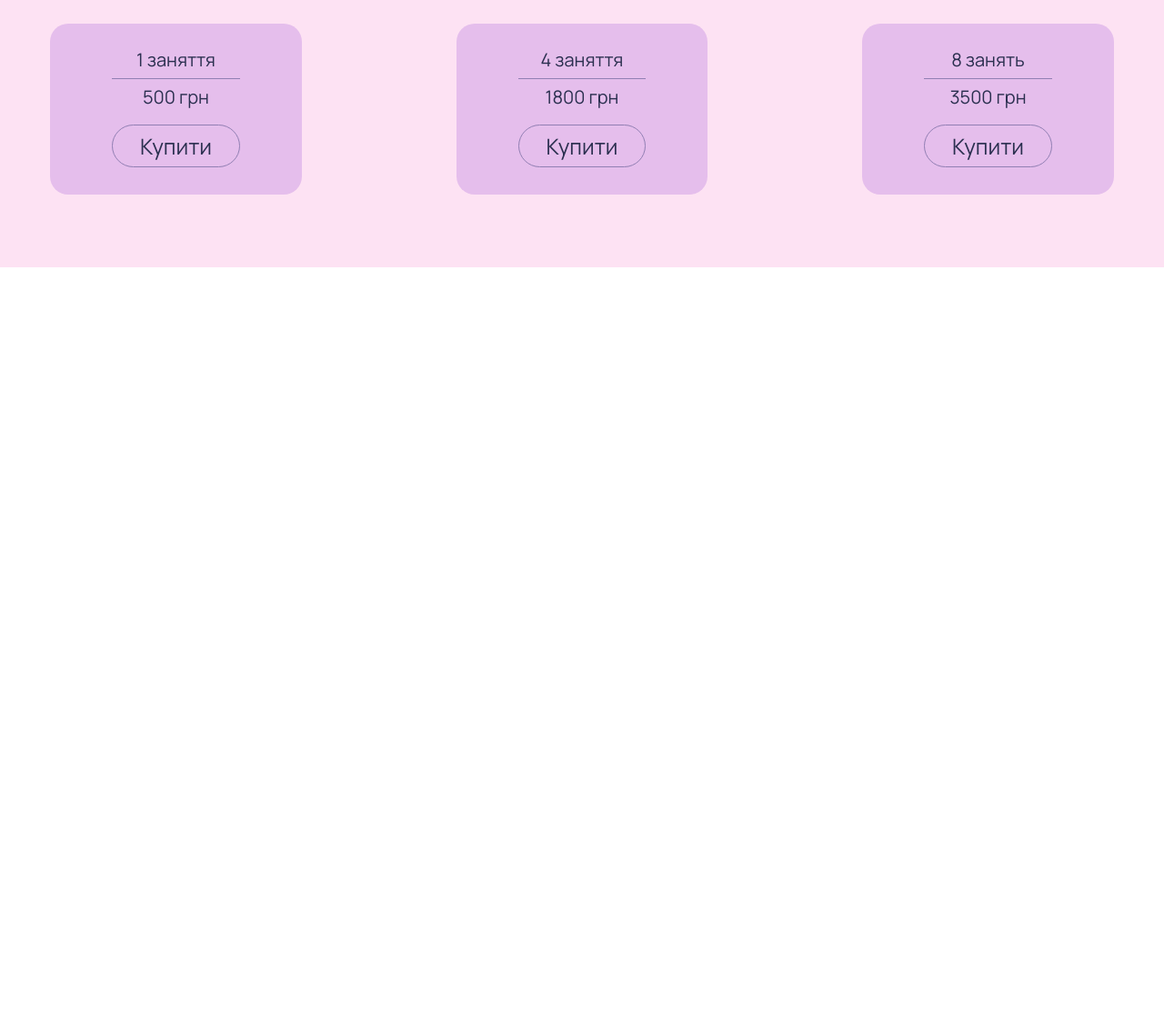
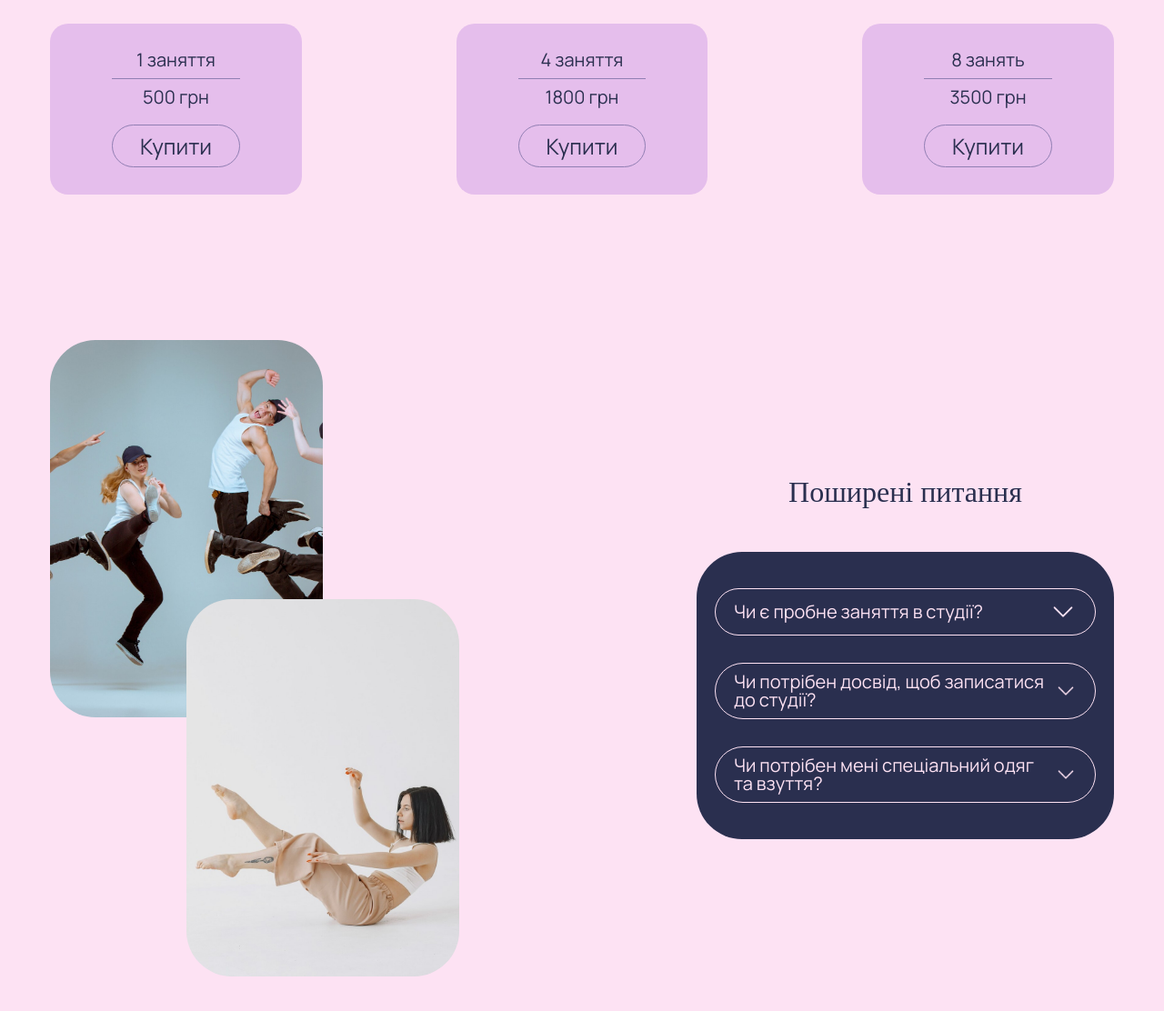
Before and after one commit to natsmnv/Sense, a plain HTML site: page index.html in a window 1280 px wide. Shown: the part 4004-5116 px from the top of the page at 91% size. Before the commit the page ends 4298 px from the top, so only its background shows below. Drawn offline with nearby package versions, Linux system fonts and the light colour scheme; a web font is replaced by a local one.

Commit message:
Added qa-section and styles

```diff
--- a/index.html
+++ b/index.html
@@ -256,56 +256,6 @@
             </div>
         </div>
     </section>
-    <!-- <section class="prices-section">
-        <div class="container">
-            <h3 class="prices__title">Ціни</h3>
-            <h5 class="prices__subtitle">Групові заняття</h5>
-            <div class="prices__blocks">
-                <div class="prices__blocks--info info">
-                    <p class="info__text">4 заняття</p>
-                    <div class="line"></div>
-                    <p class="info__text">Група до 10 осіб</p>
-                    <p class="info__text">1000 грн</p>
-                    <button class="info__btn">Купити</button>
-                </div>
-                <div class="prices__blocks--info info">
-                    <p class="info__text">8 занять</p>
-                    <div class="line"></div>
-                    <p class="info__text">Група до 10 осіб</p>
-                    <p class="info__text">1850 грн</p>
-                    <button class="info__btn">Купити</button>
-                </div>
-                <div class="prices__blocks--info info">
-                    <p class="info__text">12 занять</p>
-                    <div class="line"></div>
-                    <p class="info__text">Група до 10 осіб</p>
-                    <p class="info__text">2700 грн</p>
-                    <button class="info__btn">Купити</button>
-                </div>
-            </div>
-            <h5 class="prices__subtitle">Індивідуальні заняття</h5>
-            <div class="prices__blocks">
-                <div class="prices__blocks--info info">
-                    <p class="info__text individual">1 заняття</p>
-                    <div class="line"></div>
-                    <p class="info__text individual">500 грн</p>
-                    <button class="info__btn">Купити</button>
-                </div>
-                <div class="prices__blocks--info info">
-                    <p class="info__text individual">4 заняття</p>
-                    <div class="line"></div>
-                    <p class="info__text individual">1800 грн</p>
-                    <button class="info__btn">Купити</button>
-                </div>
-                <div class="prices__blocks--info info">
-                    <p class="info__text individual">8 занять</p>
-                    <div class="line"></div>
-                    <p class="info__text individual">3500 грн</p>
-                    <button class="info__btn">Купити</button>
-                </div>
-            </div>
-        </div>
-    </section> -->
     <section class="prices-section">
         <div class="container">
             <h3 class="prices__title">Ціни</h3>
@@ -362,6 +312,52 @@
             </div>
         </div>
     </section>
+    <section class="qa-section">
+        <div class="container">
+            <div class="qa__block">
+                <div class="qa__block--pictures pictures">
+                    <div class="pictures__picture">
+                        <img src="./img/qa-img.jpg" alt="QA img">
+                    </div>
+                    <div class="pictures__picture layout">
+                        <img src="./img/qa-img-2.jpg" alt="QA img">
+                    </div>
+                </div>
+                <div class="qa__block--info info">
+                    <h3 class="info__title">Поширені питання</h3>
+                    <div class="info__block">
+                        <div class="info__block--content content">
+                            <div class="content__question">
+                                <p class="content__question--text">Чи є пробне заняття в студії?</p>
+                                <div class="content__question--arrow">
+                                    <img src="./img/arrow 5.png" alt="Arrow">
+                                </div>
+                            </div>
+                            <p class="content__answer hide">Так, в нашій студії доступні пробні заняття. До того, вони безкоштовні.</p>
+                        </div>
+                        <div class="info__block--content content">
+                            <div class="content__question">
+                                <p class="content__question--text">Чи потрібен досвід, щоб записатися до студії?</p>
+                                <div class="content__question--arrow">
+                                    <img src="./img/arrow 5.png" alt="Arrow">
+                                </div>
+                            </div>
+                            <p class="content__answer hide">Досвід не є обов'язковим. Наші викладачі всьому навчать!</p>
+                        </div>
+                        <div class="info__block--content content">
+                            <div class="content__question">
+                                <p class="content__question--text">Чи потрібен мені спеціальний одяг та взуття?</p>
+                                <div class="content__question--arrow">
+                                    <img src="./img/arrow 5.png" alt="Arrow">
+                                </div>
+                            </div>
+                            <p class="content__answer hide">Спеціальний одяг не потрібен. Головне, щоб вам було зручно.</p>
+                        </div>
+                    </div>
+                </div>
+            </div>
+        </div>
+    </section>
     <script src="./script/script.js"></script>
 </body>
 </html>
--- a/style/style.scss
+++ b/style/style.scss
@@ -443,82 +443,6 @@ p, span {
     }
 }
 
-// .prices-section {
-//     padding: 80px 0;
-//     background-color: $main-color;
-
-//     .prices__title {
-//         font-family: $title-font;
-//         font-size: 32px;
-//         color: $second-color;
-//         margin-bottom: 50px;
-//         text-align: center;
-//     }
-
-//     .prices__subtitle {
-//         font-family: $text-font;
-//         font-size: 20px;
-//         font-weight: 500;
-//         color: $second-color;
-//         margin-bottom: 30px;
-//     }
-
-//     .prices__blocks {
-//         margin-bottom: 50px;
-//         display: flex;
-//         flex-direction: row;
-//         column-gap: 30px;
-//         justify-content: space-between;
-//         text-align: center;
-
-//         .info {
-//             max-width: 370px;
-//             background-color: $third-color;
-//             padding: 30px 68px;
-//             border-radius: 20px;
-
-//             &__text {
-//                 font-family: $text-font;
-//                 font-size: 20px;
-//                 color: $second-color;
-//                 margin-bottom: 20px;
-
-//                 &:nth-child(3n) {
-//                     margin-bottom: 10px;
-//                 }
-
-//                 &:first-child {
-//                     border-bottom: 1px solid $fourth-color;
-//                     padding: 0 0 20px 0;
-//                 }
-//             }
-
-//             .line {
-//                 width: 234px;
-//             }
-
-//             .individual {
-//                 margin-bottom: 10px;
-//                 padding: 0 0 10px 0;
-
-//                 // &:nth-child(2n) {
-//                 //     margin-bottom: 20px;
-//                 // }
-//             }
-
-//             &__btn {
-//                 padding: 6px 30px;
-//                 border: 1px solid $fourth-color;
-//                 border-radius: 30px;
-//                 color: $second-color;
-//                 font-family: $text-font;
-//                 font-size: 24px;
-//                 background-color: transparent;
-//             }
-//         }
-//     }
-// }
-
 .prices-section {
     background-color: $main-color;
     padding: 80px 0;
@@ -640,3 +564,99 @@ p, span {
         }
     }
 }
+
+.qa-section {
+    background-color: $main-color;
+    padding: 80px 0;
+
+    .qa__block {
+        display: flex;
+        justify-content: space-between;
+        align-items: center;
+
+        .pictures {
+
+            &__picture {
+                display: flex;
+                // justify-content: flex-end;
+                height: 415px;
+                width: 300px;
+                border-radius: 50px;
+                overflow: hidden;
+
+                img {
+                    @include img-cover();
+                }
+
+            }
+            .layout {
+                margin-top: -130px;
+                margin-left: 150px;
+            }
+        }
+
+        .info {
+            margin-left: 48px;
+
+            &__title {
+                font-family: $title-font;
+                font-size: 32px;
+                color: $second-color;
+                text-align: center;
+                margin-bottom: 50px;
+            }
+
+            &__block {
+                background-color: $second-color;
+                padding: 40px 20px;
+                border-radius: 50px;
+                max-width: 459px;
+
+                .content {
+                    display: flex;
+                    flex-direction: column;
+                    row-gap: 30px;
+                    border: 1px solid $main-color;
+                    border-radius: 50px;
+                    padding: 10px 20px;
+                    margin-bottom: 30px;
+
+                    &:last-child {
+                        margin-bottom: 0;
+                    }
+
+                    &__question {
+                        display: flex;
+                        justify-content: space-between;
+                        align-items: center;
+
+                        &:hover {
+                            cursor: pointer;
+                        }
+
+                        &--text {
+                            font-family: $text-font;
+                            font-size: 20px;
+                            color: $main-color;
+                        }
+
+                        &--arrow {
+                            display: flex;
+                            width: 30px;
+
+                            img {
+                                @include img-cover();
+                            }
+                        }
+                    }
+
+                    &__answer {
+                        font-family: $text-font;
+                        font-size: 16px;
+                        color: $main-color;
+                    }
+                }
+            }
+        }
+    }
+}
```
Also changed, not shown: img/arrow 5.png (added), img/qa-img-2.jpg (added), img/qa-img.jpg (added), style/style.css, 1 other file.
